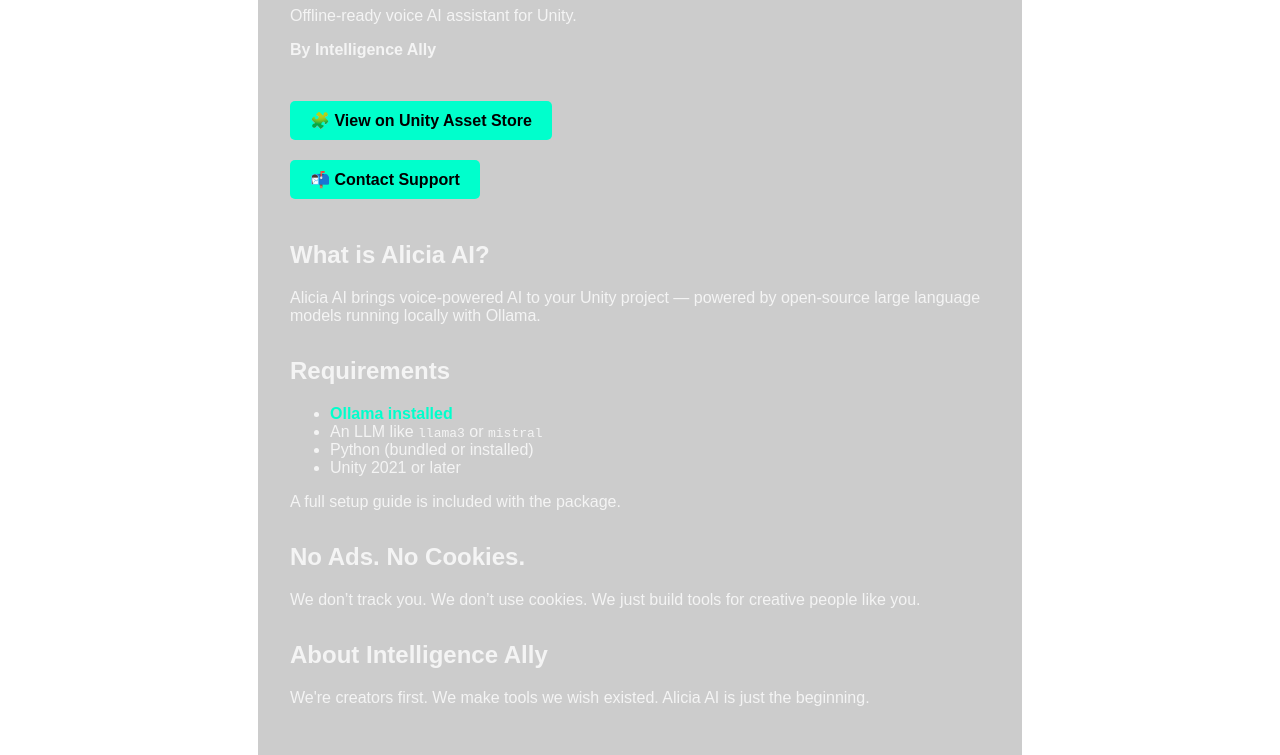
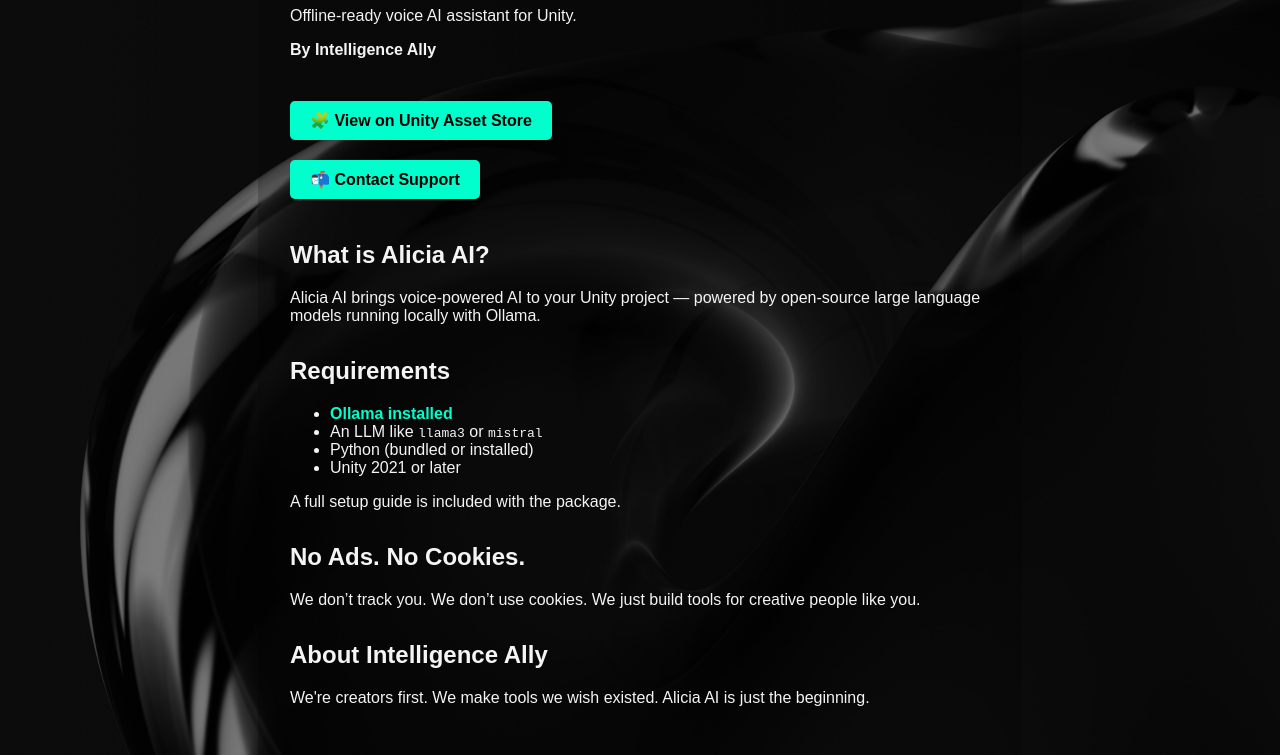
Before and after one commit to jfkrzy99/Alicia-AI, a plain HTML site: page index.html in a window 1280 px wide. Shown: the part 105-860 px from the top of the page. Drawn offline with Linux system fonts and the light colour scheme.

Commit message:
Add files via upload

```diff
--- a/index.html
+++ b/index.html
@@ -5,9 +5,9 @@
   <meta name="viewport" content="width=device-width, initial-scale=1.0"/>
   <title>Alicia AI v0.2</title>
   <style>
-   body {
+body {
   font-family: sans-serif;
-  background: url('background.jpg') no-repeat center center fixed;
+  background: url('555025.jpg') no-repeat center center fixed;
   background-size: cover;
   color: #f4f4f4;
   padding: 2rem;
```
